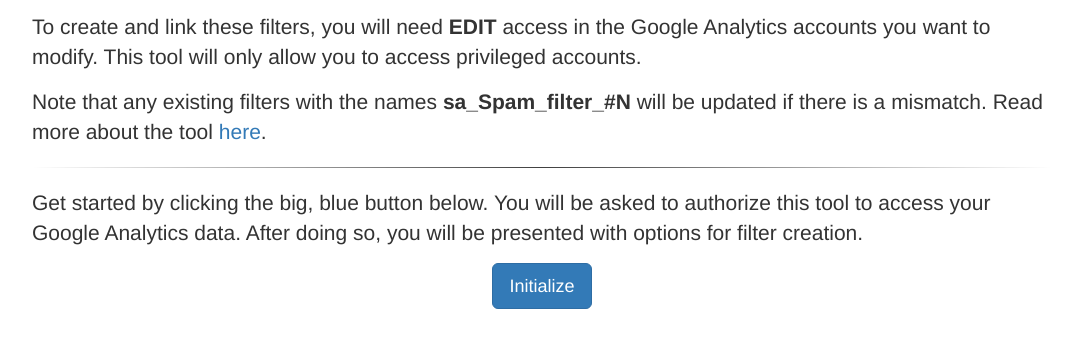
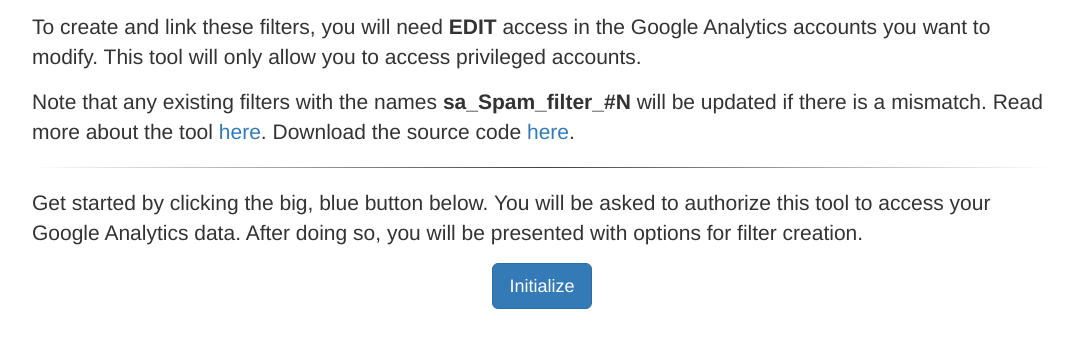
Before and after one commit to sahava/spam-filter-tool, a plain HTML site: page index.html in a window 1280 px wide. Shown: the part 274-622 px from the top of the page, without its empty margins (98-1171 px from the left). Drawn offline with nearby package versions, Linux system fonts and the light colour scheme.

```diff
--- a/index.html
+++ b/index.html
@@ -19,7 +19,7 @@
     <h1>Spam Filter Installer</h1>
     <p>This tool lets you automatically create and link referral spam filters to your Google Analytics profiles. The list of spam sources is derived from this <a href="http://lonegoatuk.tumblr.com/post/107307494431/google-analytics-referral-spambot-list">Lone Goat</a> resource.</p>
     <p>To create and link these filters, you will need <strong>EDIT</strong> access in the Google Analytics accounts you want to modify. This tool will only allow you to access privileged accounts.</p>
-    <p>Note that any existing filters with the names <strong>sa_Spam_filter_#N</strong> will be updated if there is a mismatch. Read more about the tool <a href="http://www.simoahava.com/analytics/spam-filter-insertion-tool/">here</a>.</p>
+    <p>Note that any existing filters with the names <strong>sa_Spam_filter_#N</strong> will be updated if there is a mismatch. Read more about the tool <a href="http://www.simoahava.com/analytics/spam-filter-insertion-tool/">here</a>. Download the source code <a href="https://github.com/sahava/spam-filter-tool">here</a>.</p>
     <hr class="separator">
     <div id="progress"></div>
     <div id="info" class="clearfix">
```
